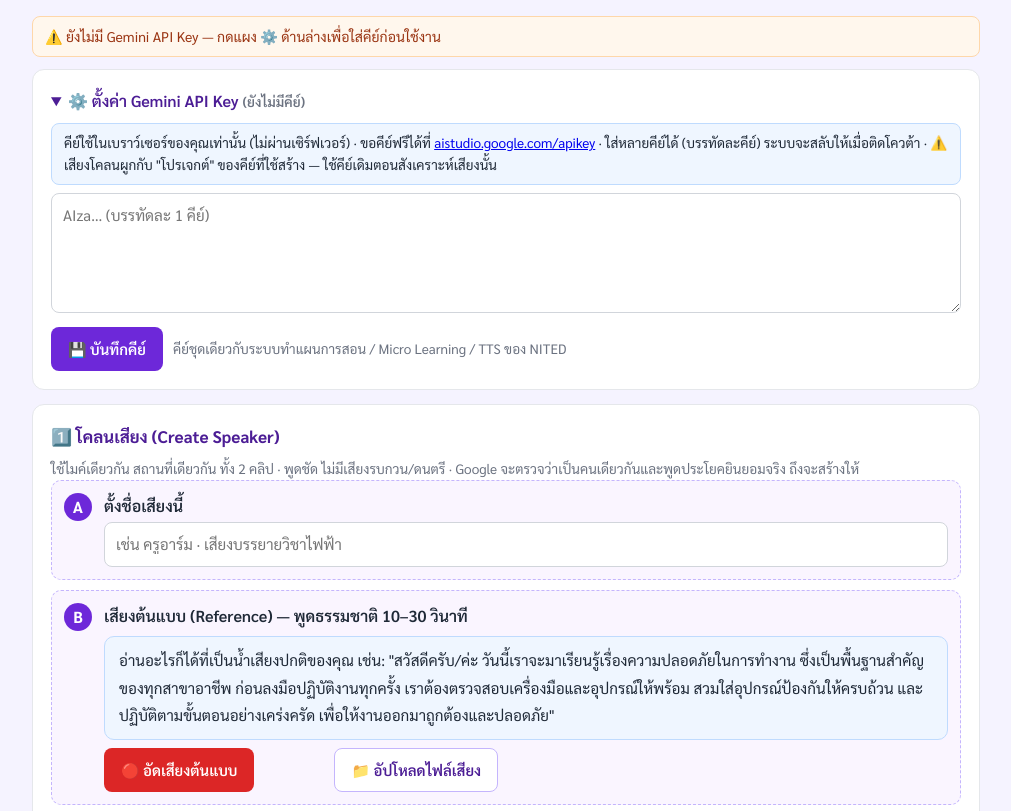
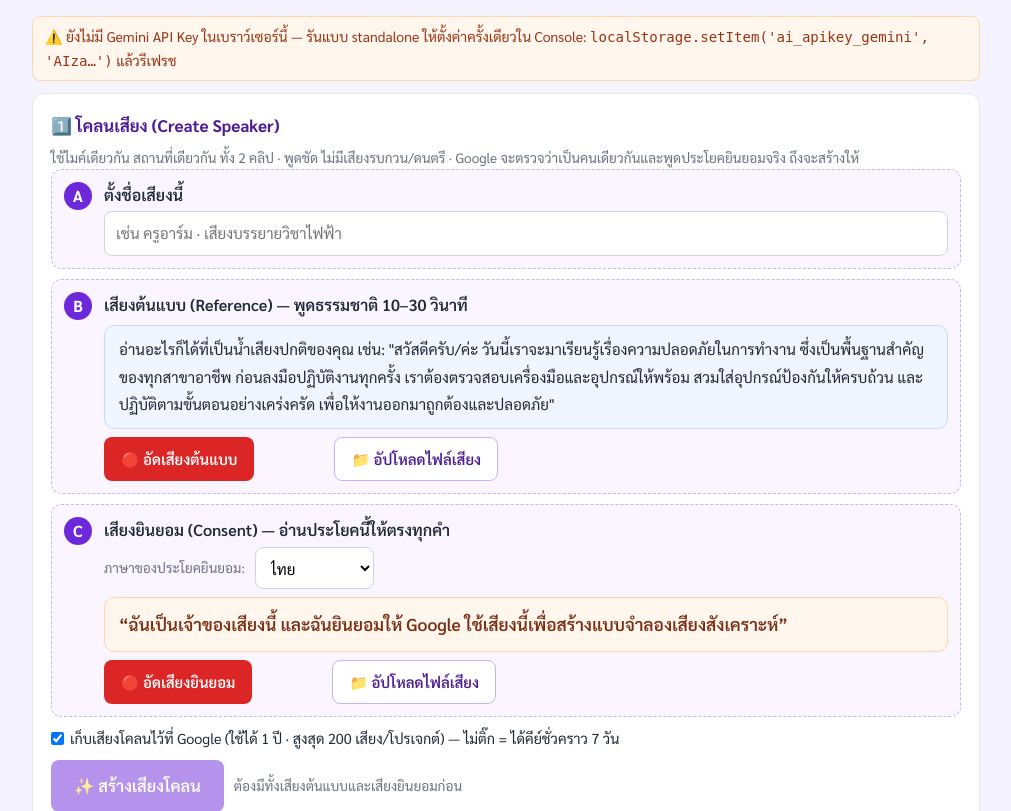
Before and after one commit to teacherarm-dotcom/ai-voiceclone, a Flask app: page / in a window 1280 px wide. Shown: the part 159-970 px from the top of the page, without its empty margins (134-1145 px from the left). Run offline with Flask 3, Linux system fonts and the light colour scheme.

Commit message:
remove API key entry panel — use central account key only (no key values in repo)
Co-Authored-By: Claude Fable 5.1 <noreply@anthropic.com>

```diff
--- a/static/js/app.js
+++ b/static/js/app.js
@@ -81,18 +81,16 @@ async function syncSharedKeys() {
 function updateKeyUi() {
   const n = getKeys().length;
   const st = $('#keyStatus');
-  $('#keyCount').textContent = n ? `(มี ${n} คีย์)` : '(ยังไม่มีคีย์)';
   if (n) {
     st.className = 'key-status hidden';
     st.innerHTML = '';
   } else {
+    // ไม่มีช่องกรอกคีย์ในหน้านี้ (เจ้าของสั่ง 2026-10-07 — เหมือน ai-tts): ตั้งที่ระบบทำแผนการสอนที่เดียว
     st.className = 'key-status off';
     st.innerHTML = ON_DLES()
-      ? '⚠️ ยังไม่มีคีย์ Gemini ในบัญชีนี้ — ตั้งค่าครั้งเดียวที่ <a href="/lesson-plan" target="_blank" rel="noopener">ระบบทำแผนการสอน → ปุ่ม “ตั้งค่า AI”</a> หรือกดแผง ⚙️ ด้านล่างเพื่อใส่คีย์ที่นี่'
-      : '⚠️ ยังไม่มี Gemini API Key — กดแผง ⚙️ ด้านล่างเพื่อใส่คีย์ก่อนใช้งาน';
-    $('#keyPanel').open = true;
+      ? '⚠️ ยังไม่มีคีย์ Gemini ในบัญชีนี้ — ตั้งค่าคีย์ครั้งเดียวที่ <a href="/lesson-plan" target="_blank" rel="noopener">ระบบทำแผนการสอน → ปุ่ม “ตั้งค่า AI”</a> แล้วกลับมาหน้านี้ (ใช้คีย์ร่วมกันทุกระบบ)'
+      : '⚠️ ยังไม่มี Gemini API Key ในเบราว์เซอร์นี้ — รันแบบ standalone ให้ตั้งค่าครั้งเดียวใน Console: <code>localStorage.setItem(\'ai_apikey_gemini\', \'AIza…\')</code> แล้วรีเฟรช';
   }
-  if (!$('#keyInput').value) $('#keyInput').value = getKeys().join('\n');
 }
 
 /** คีย์ที่ควรลองก่อนสำหรับเสียงนี้ — เสียงโคลนผูกกับโปรเจกต์ของคีย์ที่สร้าง */
@@ -256,7 +254,7 @@ function updateCloneBtn() {
 
 async function doClone() {
   const keys = getKeys();
-  if (!keys.length) { msg('#cloneMsg', 'ยังไม่มี Gemini API Key — ใส่ที่แผง ⚙️ ก่อน'); $('#keyPanel').open = true; return; }
+  if (!keys.length) { msg('#cloneMsg', 'ยังไม่มี Gemini API Key — ใส่ที่แผง ⚙️ ก่อน'); return; }
   if (!state.ref || !state.consent) return;
   const name = $('#voiceName').value.trim() || `เสียงของฉัน ${new Date().toLocaleDateString('th-TH')}`;
   const store = $('#storeVoice').checked;
@@ -331,7 +329,7 @@ function download(blob, name) {
 
 async function doSpeak(sampleMode = false) {
   const keys = getKeys();
-  if (!keys.length) { msg('#ttsMsg', 'ยังไม่มี Gemini API Key — ใส่ที่แผง ⚙️ ก่อน'); $('#keyPanel').open = true; return; }
+  if (!keys.length) { msg('#ttsMsg', 'ยังไม่มี Gemini API Key — ใส่ที่แผง ⚙️ ก่อน'); return; }
   const voice = $('#voiceSelect').value;
   const text = sampleMode
     ? 'สวัสดีค่ะ นี่คือตัวอย่างเสียงจากระบบ NITED AI Tools ยินดีต้อนรับสู่การเรียนรู้ในวันนี้'
@@ -446,14 +444,6 @@ function init() {
   loadVoices();
   updateKeyUi();
   syncSharedKeys().then(() => updateKeyUi());
-  $('#btnSaveKeys').addEventListener('click', () => {
-    const keys = parseKeyString($('#keyInput').value);
-    localStorage.setItem(LS_KEYS_SHARED, keys.join('\n'));
-    $('#keyInput').value = keys.join('\n');
-    updateKeyUi();
-    if (keys.length) $('#keyPanel').open = false;
-  });
-
   // เสียง
   renderVoiceSelect();
   renderVoiceTable();
--- a/templates/index.html
+++ b/templates/index.html
@@ -20,22 +20,9 @@
     <span class="model-note">โมเดล: gemini-3.8-flash-tts (Voice Replication)</span>
   </header>
 
+  <!-- 🔑 ไม่มีช่องกรอกคีย์ในหน้านี้ (เจ้าของสั่ง 2026-10-07 เหมือน ai-tts) — ใช้คีย์กลาง ai_apikey_gemini ของระบบทำแผน/คลังคีย์บัญชี dles -->
   <div id="keyStatus" class="key-status hidden"></div>
 
-  <details class="card" id="keyPanel">
-    <summary>⚙️ ตั้งค่า Gemini API Key <span class="muted" id="keyCount"></span></summary>
-    <div class="key-help">
-      คีย์ใช้ในเบราว์เซอร์ของคุณเท่านั้น (ไม่ผ่านเซิร์ฟเวอร์) · ขอคีย์ฟรีได้ที่
-      <a href="https://aistudio.google.com/apikey" target="_blank" rel="noopener">aistudio.google.com/apikey</a>
-      · ใส่หลายคีย์ได้ (บรรทัดละคีย์) ระบบจะสลับให้เมื่อติดโควต้า ·
-      ⚠️ เสียงโคลนผูกกับ "โปรเจกต์" ของคีย์ที่ใช้สร้าง — ใช้คีย์เดิมตอนสังเคราะห์เสียงนั้น
-    </div>
-    <textarea id="keyInput" rows="3" placeholder="AIza… (บรรทัดละ 1 คีย์)"></textarea>
-    <div class="row" style="margin-top:8px">
-      <button class="btn" id="btnSaveKeys">💾 บันทึกคีย์</button>
-      <span class="muted">คีย์ชุดเดียวกับระบบทำแผนการสอน / Micro Learning / TTS ของ NITED</span>
-    </div>
-  </details>
 
   <!-- ═══════════ 1) โคลนเสียง ═══════════ -->
   <section class="card" id="cloneCard">
```
Also changed, not shown: CLAUDE.md (+1 -0 lines), PROGRESS.md (+1 -0 lines), README.md, 1 other file.
